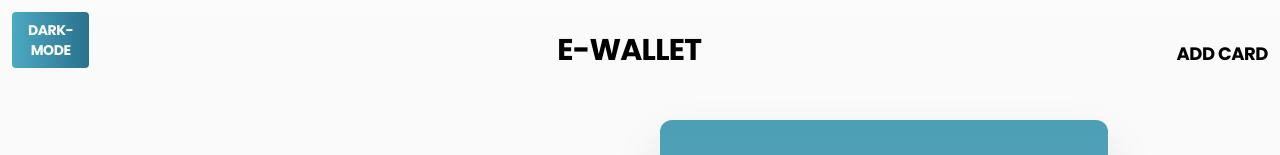
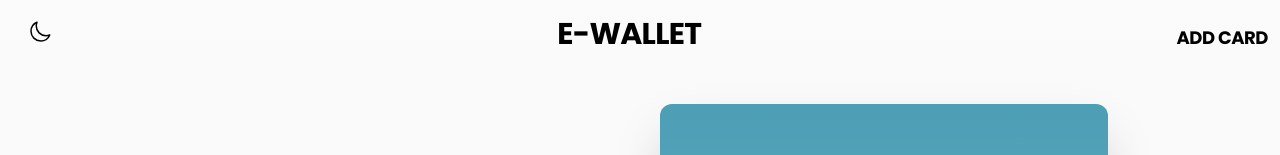
Before and after one commit to stinanerin/e-wallet, a React (Vite) app: page /add in a window 1280 px wide. Shown: the top 155 px of the page. Built offline with nearby package versions, Linux system fonts and the light colour scheme; no server answers.

Commit message:
Add darkmode icons

```diff
--- a/src/components/Button.jsx
+++ b/src/components/Button.jsx
@@ -9,6 +9,9 @@ export const Button = ({ onClick, type, children, disabled, aria }) => {
         case "secondary":
             buttonClasses +=
                 " border-2 border-primary-800 text-primary-800 hover:bg-primary-100 active:bg-primary-100 focus:bg-primary-10 focus:outline-none focus:ring focus:ring-primary-400";
+            break;
+        case "tertiary":
+            buttonClasses += "py-0 px-0 text-text-default  ";
             break;
         case "danger-primary":
             buttonClasses +=
--- a/src/components/ToggleDarkMode.jsx
+++ b/src/components/ToggleDarkMode.jsx
@@ -14,8 +14,38 @@ export const ToggleDarkMode = () => {
     };
 
     return (
-        <Button type="primary" onClick={toggleDarkMode}>
-            {darkMode ? "light" : "dark"}-mode
+        <Button type="tertiary" onClick={toggleDarkMode}>
+            {darkMode ? (
+                <svg
+                    xmlns="http://www.w3.org/2000/svg"
+                    fill="none"
+                    viewBox="0 0 24 24"
+                    strokeWidth={1.5}
+                    stroke="currentColor"
+                    className="w-6 h-6"
+                >
+                    <path
+                        strokeLinecap="round"
+                        strokeLinejoin="round"
+                        d="M12 3v2.25m6.364.386l-1.591 1.591M21 12h-2.25m-.386 6.364l-1.591-1.591M12 18.75V21m-4.773-4.227l-1.591 1.591M5.25 12H3m4.227-4.773L5.636 5.636M15.75 12a3.75 3.75 0 11-7.5 0 3.75 3.75 0 017.5 0z"
+                    />
+                </svg>
+            ) : (
+                <svg
+                    xmlns="http://www.w3.org/2000/svg"
+                    fill="none"
+                    viewBox="0 0 24 24"
+                    strokeWidth={1.5}
+                    stroke="currentColor"
+                    className="w-6 h-6"
+                >
+                    <path
+                        strokeLinecap="round"
+                        strokeLinejoin="round"
+                        d="M21.752 15.002A9.718 9.718 0 0118 15.75c-5.385 0-9.75-4.365-9.75-9.75 0-1.33.266-2.597.748-3.752A9.753 9.753 0 003 11.25C3 16.635 7.365 21 12.75 21a9.753 9.753 0 009.002-5.998z"
+                    />
+                </svg>
+            )}
         </Button>
     );
 };
--- a/src/index.css
+++ b/src/index.css
@@ -5,7 +5,6 @@
 
 .card.hovered {
   transform: translateY(-20px);
-
 }
 
 @layer base {
@@ -84,14 +83,12 @@
 
     :root[data-theme="dark"] {
 
+      --color-elem-bg: var(--color-grey-800);
+      --color-elem-border: var(--color-grey-500);
 
-            --color-elem-bg: var(--color-grey-800);
-            --color-elem-border: var(--color-grey-500);
-
-            --color-bg: var(--color-grey-950);
-            --color-text: 0 0% 100%;
-            --color-text-low-contrast: var(--color-grey-600);
-
+      --color-bg: var(--color-grey-950);
+      --color-text: 0 0% 100%;
+      --color-text-low-contrast: var(--color-grey-600);
 
     }
   }
```
